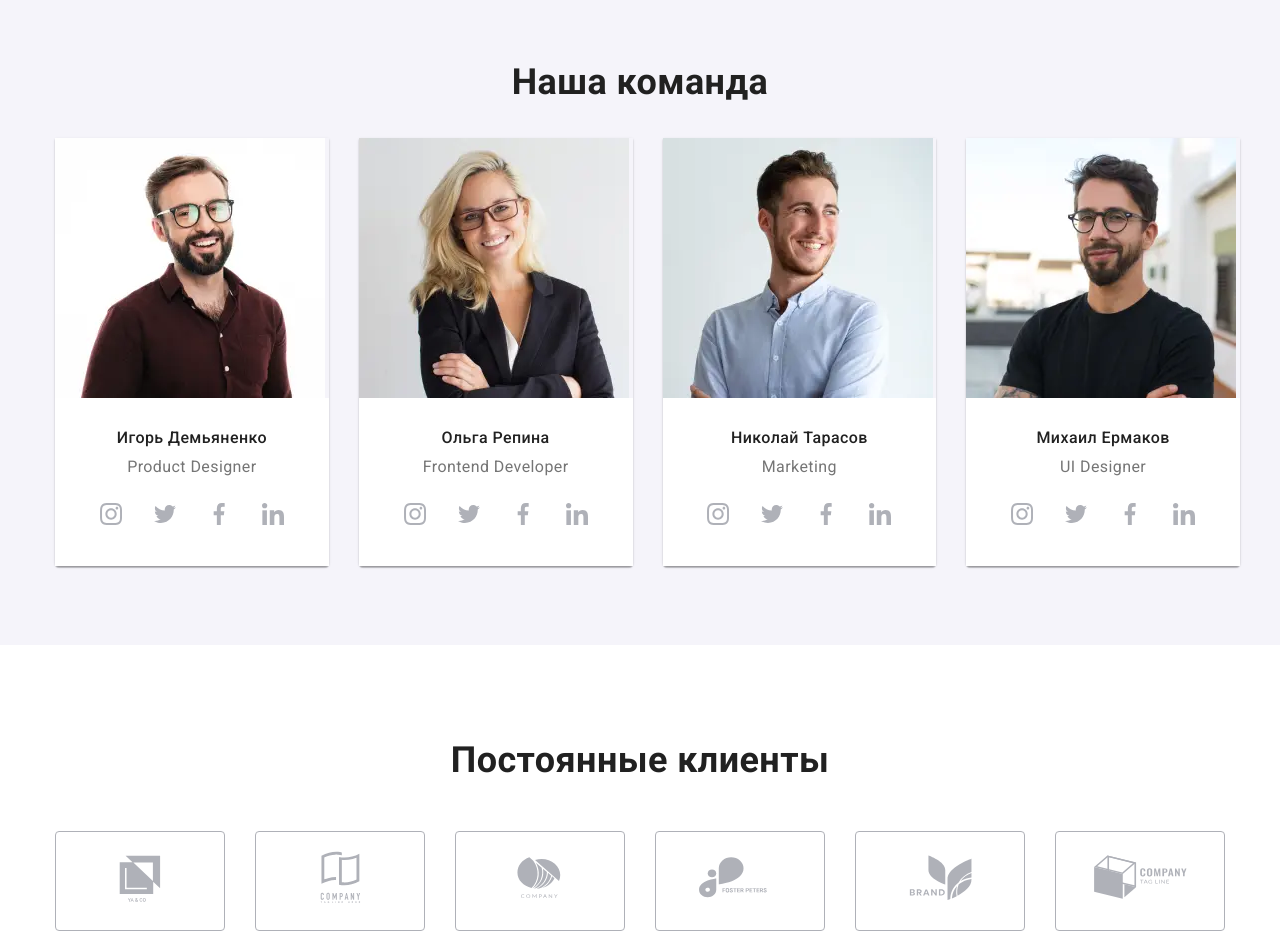
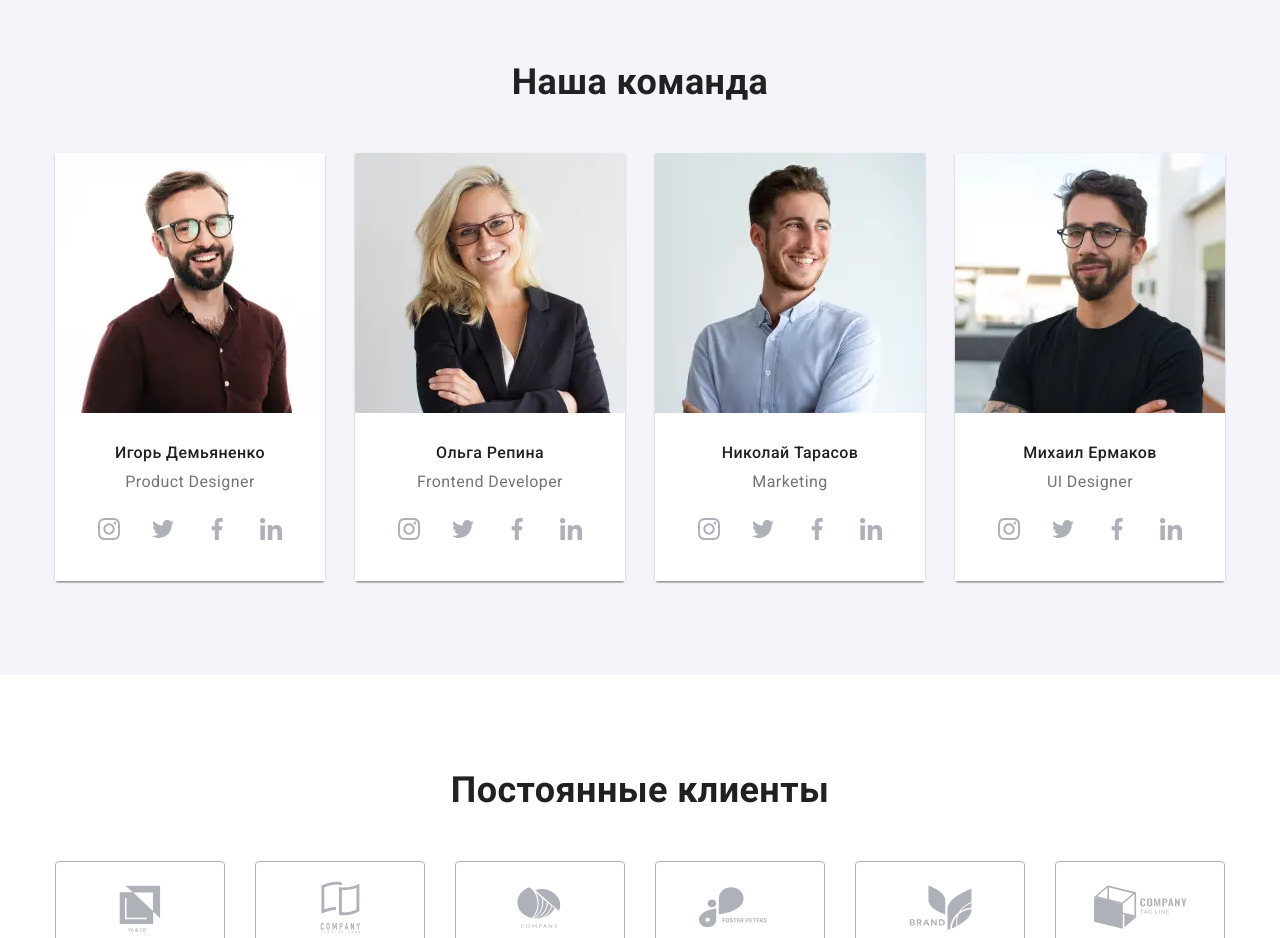
Before and after one commit to StanislavKuchma/goit-markup-hw-08, a plain HTML site: page index.html in a window 1280 px wide. Shown: the part 1600-2538 px from the top of the page. Drawn offline with nearby package versions, Linux system fonts and the light colour scheme.

Commit message:
homework8

```diff
--- a/sass/layout/_header.scss
+++ b/sass/layout/_header.scss
@@ -36,8 +36,12 @@
 
 .mobile-menu-tel {
   font-weight: 500;
-  font-size: 6vw;
   line-height: 1.17;
+
+  @media screen and (max-width: 479px) {
+    font-size: 6vw;
+  }
+  font-size: 34px;
 
   letter-spacing: 0.02em;
   color: var(--accent--color);
@@ -65,8 +69,6 @@
 
   letter-spacing: 0.02em;
   color: var(--accent--color);
-
-  // padding-top: 64px;
 
   margin-right: 10px;
 
@@ -164,9 +166,6 @@
 
 .contact__icon--mail {
   @media screen and (max-width: 1199px) {
-    // display: inline-block;
-    // margin-bottom: 10px;
-
     width: 14px;
     height: 10px;
   }
@@ -211,6 +210,10 @@
     bottom: -32px;
     background-color: var(--accent--color);
     width: 100%;
+
+    @media screen and (max-width: 1199px) {
+      bottom: -39px;
+    }
   }
 
   &:hover,
--- a/sass/layout/_teams.scss
+++ b/sass/layout/_teams.scss
@@ -19,11 +19,11 @@
     margin: -15px;
   }
 
-  @media screen and (min-width: 1200px) {
-    display: flex;
-    flex-wrap: wrap;
-    margin-left: -30px;
-  }
+  // @media screen and (min-width: 1200px) {
+  //   display: flex;
+  //   flex-wrap: wrap;
+  //   margin-left: -30px;
+  // }
   @media screen and (max-width: 767px) {
     margin-bottom: 30px;
   }
@@ -44,12 +44,17 @@
   }
 
   @media screen and (min-width: 1200px) {
-    flex-basis: calc(100% / 4 - 30px);
-    margin-top: 0;
-    margin-right: 0;
-    margin-bottom: 0;
-    margin-left: 30px;
+    width: calc((100% - 4 * 30px) / 4);
+    margin: 15px;
   }
+
+  // @media screen and (min-width: 1200px) {
+  //   flex-basis: calc(100% / 4 - 30px);
+  //   margin-top: 0;
+  //   margin-right: 0;
+  //   margin-bottom: 0;
+  //   margin-left: 30px;
+  // }
 
   box-shadow: 0px 4px 4px rgba(0, 0, 0, 0.25);
 
```
Also changed, not shown: css/main.css, css/main.min.css, 2 other files.
